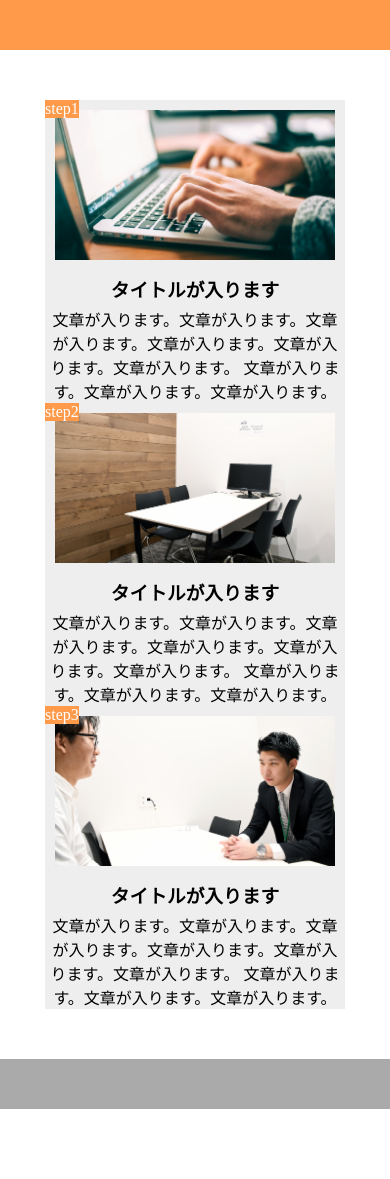
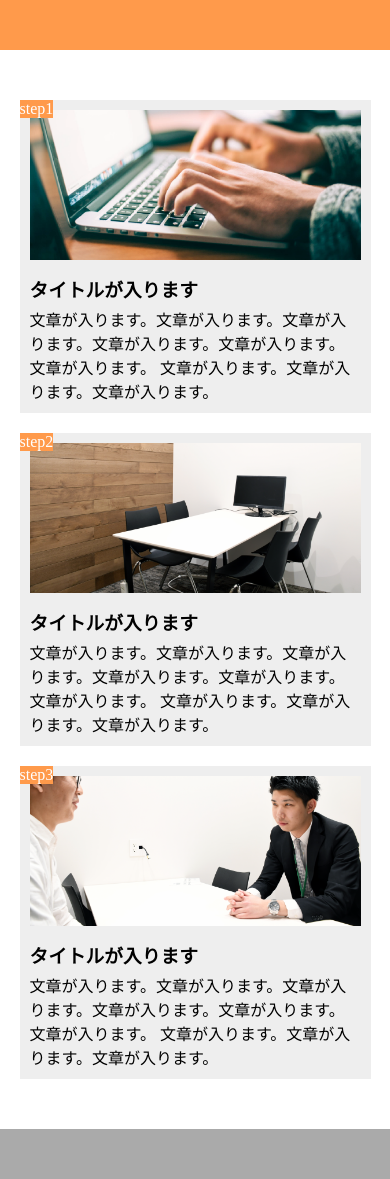
Before and after one commit to YasugiMomo/HTML, a plain HTML site: page 課題1/chapter9/index_chapter9.html in a window 390 px wide. Before the commit the page ends 1109 px from the top, so only its background shows below. Drawn offline with Linux system fonts and the light colour scheme.

Commit message:
[Finish]1-10

```diff
--- a/演習/chapter9/style_chapter9.css
+++ /dev/null
@@ -1,60 +0,0 @@
-/* ブラウザがそれぞれ持っているCSSをリセットするための記述 */
-* {
-  margin: 0;
-  padding: 0;
-  box-sizing: border-box;
-}
-
-.top-bar{
-  height: 50px;
-  background-color: #FF9A4B;
-}
-
-.main{
-  text-align: center;
-  margin: 50px 0;
-  /* background-color: red; */
-}
-
-.box{
-  width: 300px;
-  background-color: #EEEEEE;
-  display: inline-block;
-}
-
-.box2{
-  margin: 0 30px 0 30px;
-}
-.step{
-  position: absolute;
-  background-color: #FF9A4B;
-  color: #FFFFFF;
-}
-
-.image{
-  height: 150px;
-  margin: 10px 10px 0 10px;
-  background-size: cover;
-  background-position: bottom;
-}
-
-.image-step1{
-  background-image: url(img/flow01.png);
-}
-
-.image-step2{
-  background-image: url(img/flow02.png);
-}
-
-.image-step3{
-  background-image: url(img/flow03.png);
-}
-
-.sub-title{
-  margin: 15px 0 5px 0;
-}
-
-.bottom-bar{
-  height: 50px;
-  background-color: #AAAAAA;
-}
--- a/課題1/chapter9/index_chapter9.html
+++ b/課題1/chapter9/index_chapter9.html
@@ -2,42 +2,45 @@
 <html lang="ja">
   <head>
     <meta charset="UTF-8" />
+    <meta name="viewport" content="width=device-width,initial-scale=1.0">
     <title>chapter9</title>
-    <!-- 下記1行を追加してください -->
     <link rel="stylesheet" href="style_chapter9.css" />
   </head>
 
   <body>
-    <div class="top-bar"></div>
-    <div class="main">
-      <div class="box box1">
-        <p class="step">step1</p>
-        <div class="image image-step1"></div>
+    <header></header>
+    <main>
+      <div class="step-box">
+        <p class="step-num">step1</p>
+        <div class="image step1-image"></div>
         <section>
-          <h3 class="sub-title">タイトルが入ります</h3>
-          <p>文章が入ります。文章が入ります。文章が入ります。文章が入ります。文章が入ります。文章が入ります。 文章が入ります。文章が入ります。文章が入ります。
+          <h3 class="title">タイトルが入ります</h3>
+          <p class="text">
+            文章が入ります。文章が入ります。文章が入ります。文章が入ります。文章が入ります。文章が入ります。 文章が入ります。文章が入ります。文章が入ります。
           </p>
         </section>
       </div>
-      <div class="box box2">
-        <p class="step">step2</p>
-        <div class="image image-step2"></div>
+      <div class="step-box">
+        <p class="step-num">step2</p>
+        <div class="image step2-image"></div>
         <section>
-          <h3 class="sub-title">タイトルが入ります</h3>
-          <p>文章が入ります。文章が入ります。文章が入ります。文章が入ります。文章が入ります。文章が入ります。 文章が入ります。文章が入ります。文章が入ります。
+          <h3 class="title">タイトルが入ります</h3>
+          <p class="text">
+            文章が入ります。文章が入ります。文章が入ります。文章が入ります。文章が入ります。文章が入ります。 文章が入ります。文章が入ります。文章が入ります。
           </p>
         </section>
       </div>
-      <div class="box box3">
-        <p class="step">step3</p>
-        <div class="image image-step3"></div>
+      <div class="step-box">
+        <p class="step-num">step3</p>
+        <div class="image step3-image"></div>
         <section>
-          <h3 class="sub-title">タイトルが入ります</h3>
-          <p>文章が入ります。文章が入ります。文章が入ります。文章が入ります。文章が入ります。文章が入ります。 文章が入ります。文章が入ります。文章が入ります。
+          <h3 class="title">タイトルが入ります</h3>
+          <p class="text">
+            文章が入ります。文章が入ります。文章が入ります。文章が入ります。文章が入ります。文章が入ります。 文章が入ります。文章が入ります。文章が入ります。
           </p>
         </section>
       </div>
-    </div>
-    <div class="bottom-bar"></div>
+    </main>
+    <footer></footer>
   </body>
 </html>
--- a/課題1/chapter9/style_chapter9.css
+++ b/課題1/chapter9/style_chapter9.css
@@ -5,56 +5,80 @@
   box-sizing: border-box;
 }
 
-.top-bar{
+header {
   height: 50px;
-  background-color: #FF9A4B;
+  background-color: #ff9a4b;
 }
 
-.main{
-  text-align: center;
-  margin: 50px 0;
-  /* background-color: red; */
+main {
+  width: 960px;
+  margin: 50px auto;
+  display: flex;
 }
 
-.box{
+.step-box {
   width: 300px;
-  background-color: #EEEEEE;
-  display: inline-block;
+  padding: 10px;
+  position: relative;
+  background-color: #eeeeee;
 }
 
-.box2{
+.step-box:nth-child(2) {
   margin: 0 30px 0 30px;
 }
-.step{
+
+.step-num {
   position: absolute;
-  background-color: #FF9A4B;
-  color: #FFFFFF;
+  top: 0;
+  left: 0;
+  background-color: #ff9a4b;
+  color: #ffffff;
 }
 
-.image{
+.image {
   height: 150px;
-  margin: 10px 10px 0 10px;
   background-size: cover;
   background-position: bottom;
 }
 
-.image-step1{
+.step1-image {
   background-image: url(img/flow01.png);
 }
 
-.image-step2{
+.step2-image {
   background-image: url(img/flow02.png);
 }
 
-.image-step3{
+.step3-image {
   background-image: url(img/flow03.png);
 }
 
-.sub-title{
+.title {
   margin: 15px 0 5px 0;
 }
 
-.bottom-bar{
+footer {
   height: 50px;
-  background-color: #AAAAAA;
+  background-color: #aaaaaa;
 }
+
+@media screen and (max-width: 768px) {
+  header,
+  footer {
+    width: 100%;
+  }
+
+  main {
+    width: 100%;
+    display: block;
+  }
+
+  .step-box {
+    width: 90%;
+    margin: 0 auto;
+  }
+
+  .step-box:nth-child(2) {
+    margin: 20px auto;
+  }
+}
```
Also changed, not shown: 演習/chapter9/index_chapter9.html (deleted, +0 -43 lines), 演習/chapter9/img/flow01.png (deleted), 演習/chapter9/img/flow02.png (deleted), 演習/chapter9/img/flow03.png (deleted).
